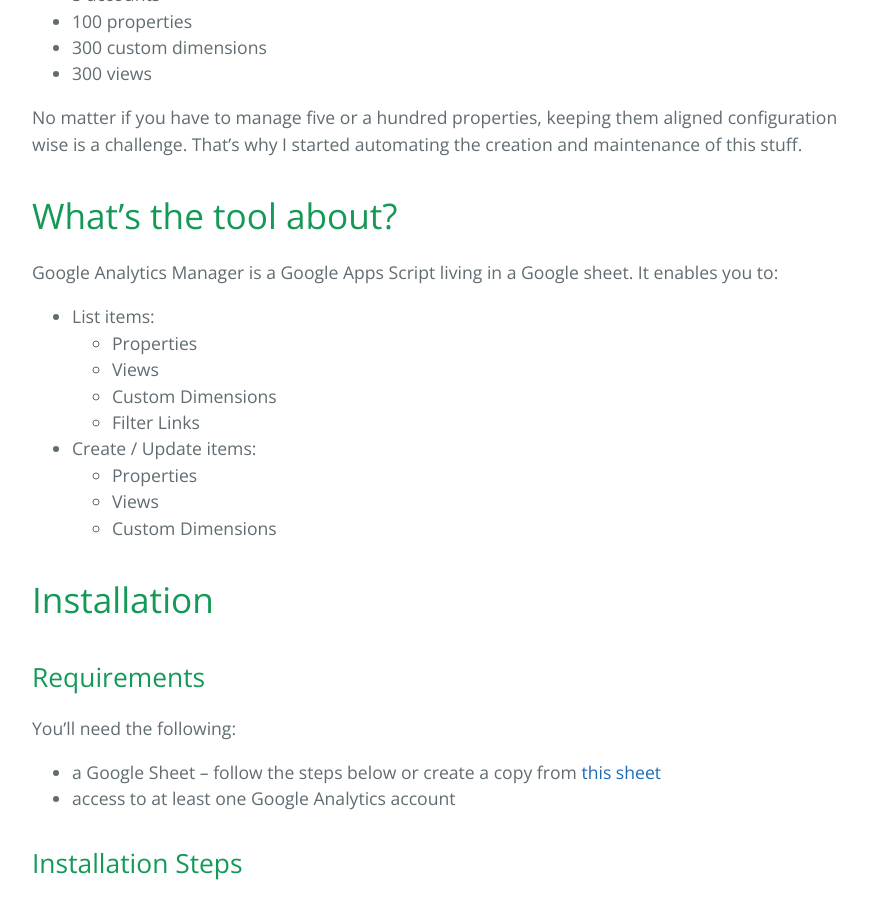
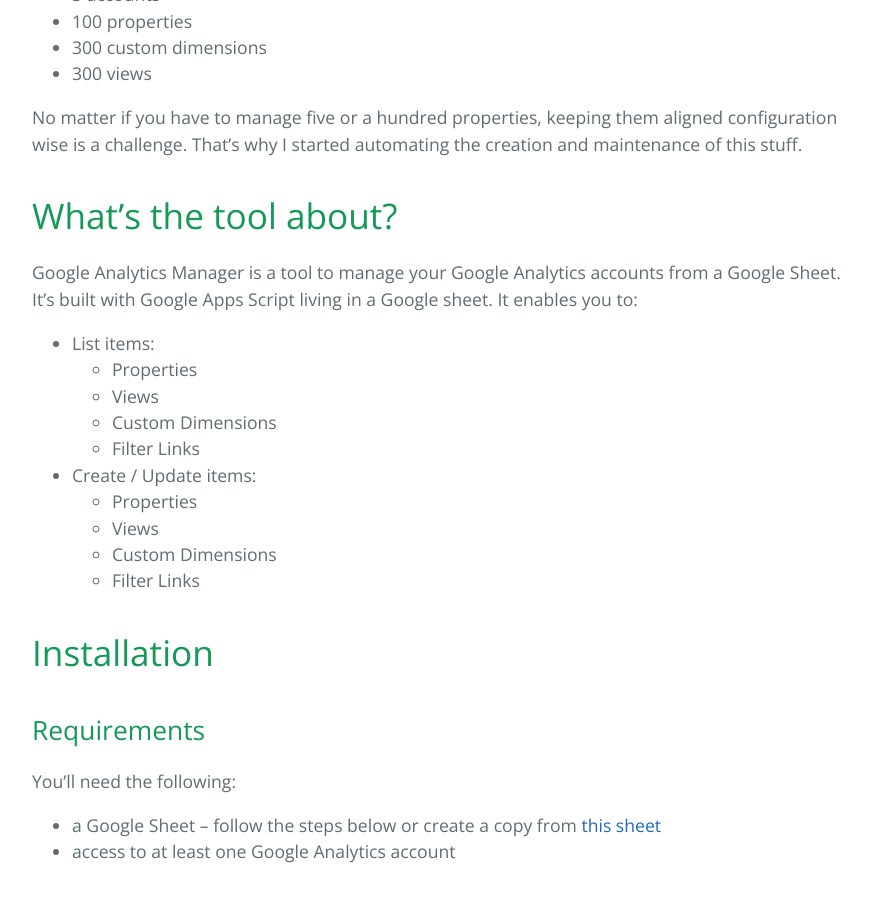
Before and after one commit to rmeekers/Google-Analytics-Manager, a Jekyll site: the page built from index.md, in a window 1280 px wide and 900 px high, scrolled down 627 px. Shown: the whole window, without its empty margins (192-1062 px from the left). Built offline with Jekyll 4.4.1, drawn with Linux system fonts in a browser that asks for light colours.

Commit message:
Update site for version 1.1

```diff
--- a/index.md
+++ b/index.md
@@ -13,7 +13,7 @@
 No matter if you have to manage five or a hundred properties, keeping them aligned configuration wise is a challenge. That's why I started automating the creation and maintenance of this stuff.
 
 # What's the tool about?
-Google Analytics Manager is a Google Apps Script living in a Google sheet.
+Google Analytics Manager is a tool to manage your Google Analytics accounts from a Google Sheet. It's built with Google Apps Script living in a Google sheet.
 It enables you to:
 
 * List items:
@@ -25,6 +25,7 @@
    * Properties
    * Views
    * Custom Dimensions
+   * Filter Links
 
 # Installation
 
```
